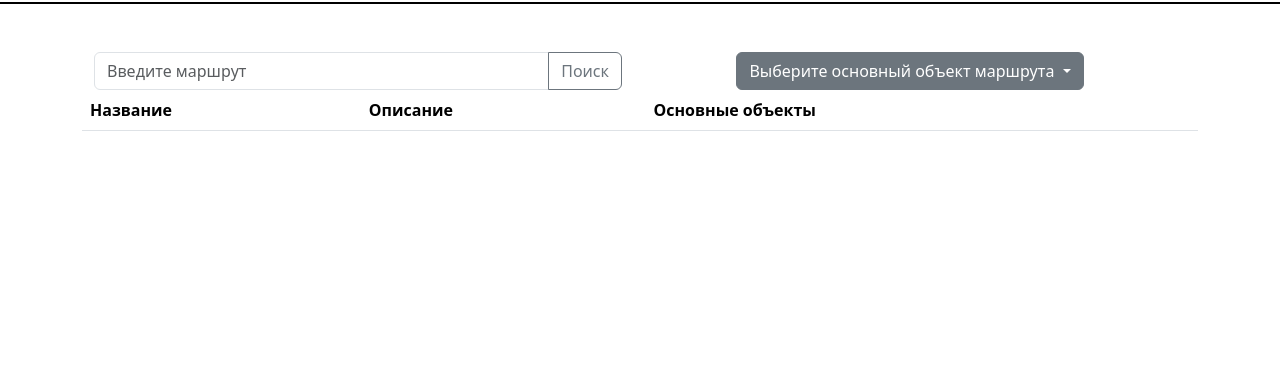
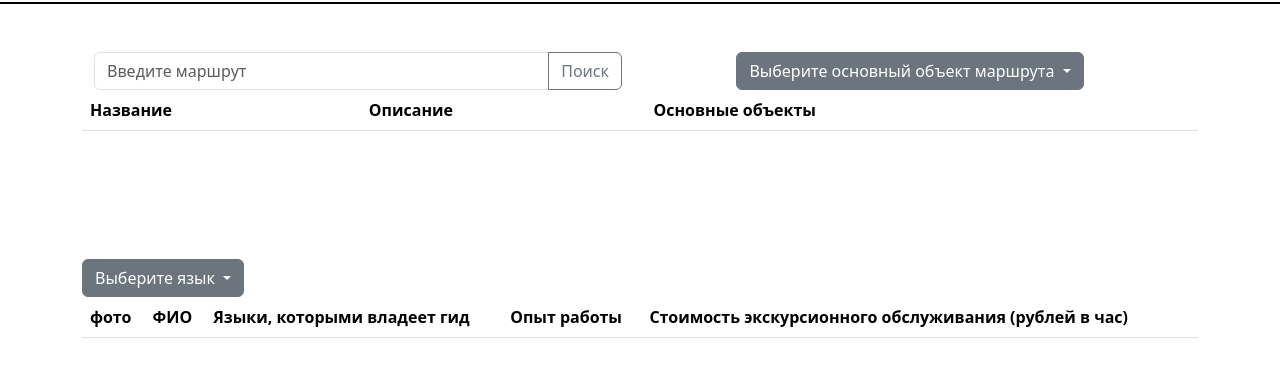
Before and after one commit to khokhlovap/webdev-exam-2023-1-KJHGM, a plain HTML site: page index.html in a window 1280 px wide. Shown: the part 70-436 px from the top of the page. Drawn offline with nearby package versions, Linux system fonts and the light colour scheme; no server answers.

Commit message:
create tabl-gid

```diff
--- a/index.html
+++ b/index.html
@@ -72,6 +72,32 @@
         </section>
 
 
+        <section id="gid" class="container py-5">
+          <div class="dropdown">
+            <button class="btn btn-secondary dropdown-toggle" type="button" id="dropdownMenuButton2"
+              data-bs-toggle="dropdown" aria-expanded="false">
+              Выберите язык
+            </button>
+            <ul class="dropdown-menu" aria-labelledby="dropdownMenuButton1">
+            </ul>
+          </div>
+
+          <table id="gid-table" class="table">
+            <thead>
+              <tr>
+                <th scope="col">фото</th>
+                <th scope="col">ФИО</th>
+                <th scope="col">Языки, которыми владеет гид</th>
+                <th scope="col">Опыт работы</th>
+                <th scope="col">Стоимость экскурсионного обслуживания (рублей в час)</th>
+                <th scope="col"></th>
+              </tr>
+            </thead>
+            <tbody id="table-body-gid">
+            </tbody>
+          </table>
+        </section>
+
       </main>
     <script src="main.js"></script>
     <script src="https://cdn.jsdelivr.net/npm/bootstrap@5.3.2/dist/js/bootstrap.bundle.min.js"
```
Also changed, not shown: main.js (+20 -0 lines).
